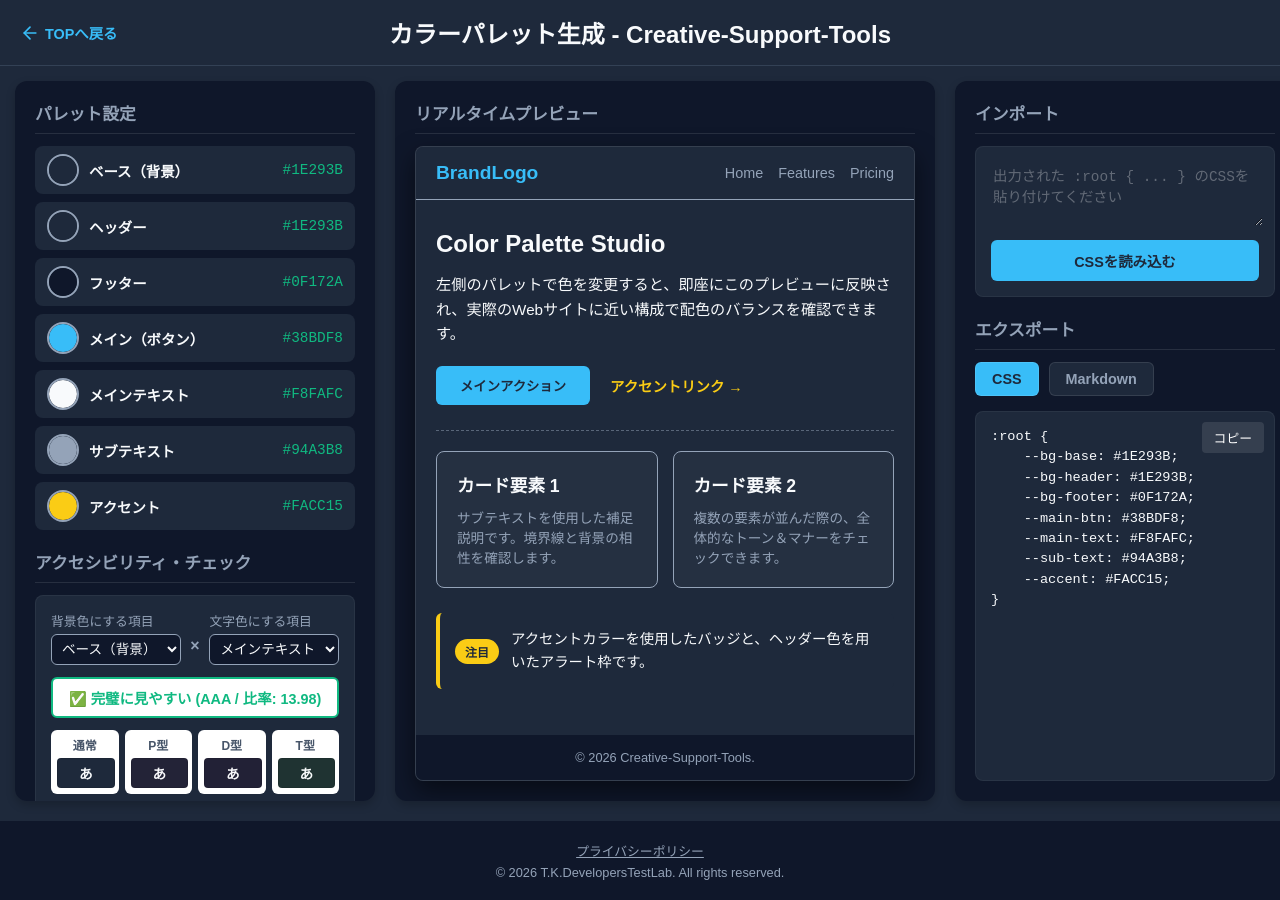
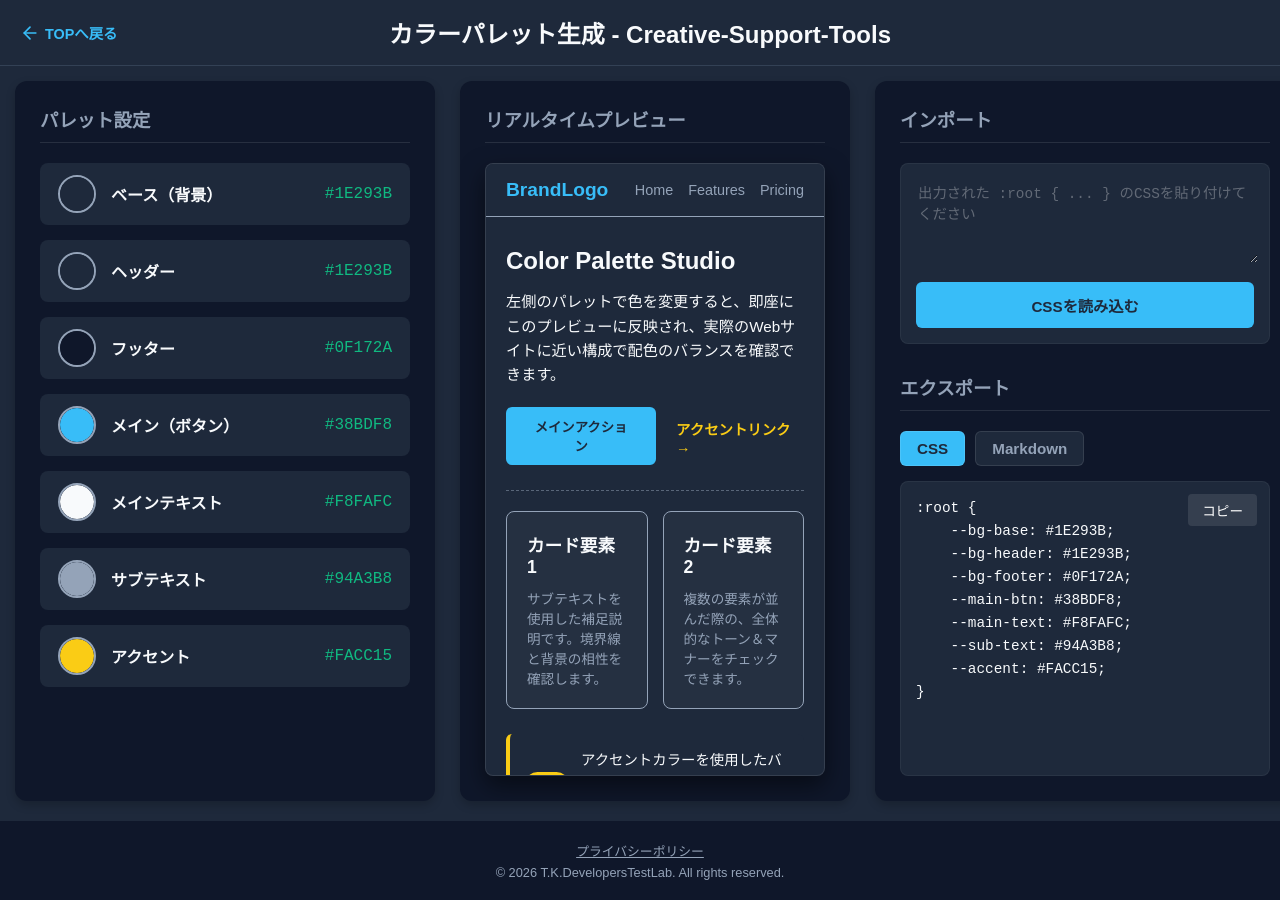
Before and after one commit to Tukigase/creative-support-tools, a Jekyll site: the page built from colorPalette.html, in a window 1280 px wide. Built offline with Jekyll 4.4.1, drawn with Linux system fonts in a browser that asks for light colours.

Commit message:
全般改善

```diff
--- a/assets/css/colorPalette.css
+++ b/assets/css/colorPalette.css
@@ -1,27 +1,23 @@
 /* レイアウト全体設定 */
 .container-fluid {
     padding: 15px;
-    /* 全体の余白を詰める */
     width: 100%;
-    max-width: 1600px;
+    max-width: 1700px;
+    /* 全体幅を少し拡張 */
     margin: 0 auto;
-    /* 上下のマージンを削る */
     height: calc(100vh - 180px);
-    /* 画面の高さにピッタリ合わせる */
+    /* 共通ヘッダー・フッター分を引く */
     display: flex;
     flex-direction: column;
 }
 
 .studio-layout {
     display: grid;
-    grid-template-columns: 360px 1fr 340px;
-    /* 左: 360px, 中: 自動, 右: 340px */
-    gap: 20px;
-    /* 隙間を詰める */
+    /* ★ 左右のパネルを 420px に拡大してゆったりと！ */
+    grid-template-columns: 420px 1fr 420px;
+    gap: 25px;
     flex: 1;
-    /* コンテナ内で高さを最大限使う */
     min-height: 0;
-    /* Gridはみ出し防止 */
 }
 
 @media (max-width: 1200px) {
@@ -44,20 +40,16 @@
     }
 }
 
-/* パネル共通デザイン（高さを自動で埋める） */
+/* パネル共通デザイン */
 .panel {
     background-color: var(--bg-footer);
-    padding: 20px;
-    /* 30pxから圧縮 */
+    padding: 25px;
     border-radius: 12px;
     box-shadow: 0 4px 10px rgba(0, 0, 0, 0.2);
     display: flex;
     flex-direction: column;
     height: 100%;
-    /* パネル自体を縦100%に */
     box-sizing: border-box;
-
-    /* 画面が狭い時だけスクロールを許可 */
     overflow-y: auto;
 }
 
@@ -75,54 +67,54 @@
 }
 
 .panel h2 {
-    font-size: 1.05rem;
+    font-size: 1.15rem;
+    /* 見出しを少し大きく */
     color: var(--sub-text);
     margin-top: 0;
-    margin-bottom: 12px;
-    /* 25pxから圧縮 */
+    margin-bottom: 20px;
     border-bottom: 1px solid rgba(255, 255, 255, 0.1);
-    padding-bottom: 8px;
+    padding-bottom: 10px;
     flex-shrink: 0;
 }
 
 .mt-4 {
-    margin-top: 20px;
+    margin-top: 30px;
 }
 
-/* 間隔を圧縮 */
-
 /* =========================================
-   左パネル: 色選択
+   左パネル: 色選択 (ゆったりサイズ)
 ========================================= */
 .color-inputs {
     display: flex;
     flex-direction: column;
-    gap: 8px;
+    gap: 15px;
     flex-shrink: 0;
 }
+
+/* 隙間を広げる */
 
 .color-row {
     display: flex;
     align-items: center;
     justify-content: space-between;
     background-color: var(--bg-base);
-    padding: 8px 12px;
-    /* 上下をスリムに */
+    padding: 12px 18px;
+    /* パディングを増やして分厚く */
     border-radius: 8px;
 }
 
 .color-row label {
     flex: 1;
     font-weight: bold;
-    font-size: 0.9rem;
-    margin-left: 10px;
+    font-size: 1rem;
+    margin-left: 15px;
     color: var(--text-color);
 }
 
 .color-row input[type="color"] {
-    width: 32px;
-    height: 32px;
-    /* 44pxから32pxへスマートに */
+    width: 38px;
+    height: 38px;
+    /* カラーチップを押しやすい大きさに */
     border: 2px solid var(--sub-text);
     border-radius: 50%;
     overflow: hidden;
@@ -141,116 +133,11 @@
 }
 
 .hex-val {
-    width: 65px;
+    width: 75px;
     font-family: monospace;
-    font-size: 0.9rem;
+    font-size: 1rem;
     color: #10B981;
     text-align: right;
-}
-
-/* =========================================
-   左パネル: アクセシビリティ
-========================================= */
-.contrast-check-section {
-    background-color: var(--bg-base);
-    padding: 15px;
-    border-radius: 8px;
-    border: 1px solid rgba(255, 255, 255, 0.05);
-    flex-shrink: 0;
-}
-
-.check-selectors {
-    display: flex;
-    align-items: center;
-    justify-content: space-between;
-    margin-bottom: 12px;
-}
-
-.selector-box {
-    display: flex;
-    flex-direction: column;
-    width: 45%;
-}
-
-.selector-box label {
-    font-size: 0.8rem;
-    color: var(--sub-text);
-    margin-bottom: 4px;
-}
-
-.selector-box select {
-    padding: 6px;
-    border-radius: 6px;
-    background-color: var(--bg-footer);
-    color: var(--main-text);
-    border: 1px solid var(--sub-text);
-    font-size: 0.85rem;
-    outline: none;
-}
-
-.cross-icon {
-    font-weight: bold;
-    color: var(--sub-text);
-    margin-top: 15px;
-    font-size: 1rem;
-}
-
-.contrast-badge {
-    display: block;
-    text-align: center;
-    padding: 8px;
-    border-radius: 6px;
-    font-weight: bold;
-    font-size: 0.9rem;
-    background-color: #FFFFFF;
-    margin-bottom: 12px;
-}
-
-.contrast-badge.pass {
-    color: #10B981;
-    border: 2px solid #10B981;
-}
-
-.contrast-badge.warning {
-    color: #F59E0B;
-    border: 2px solid #F59E0B;
-}
-
-.contrast-badge.fail {
-    color: #EF4444;
-    border: 2px solid #EF4444;
-}
-
-.universal-check-area {
-    display: grid;
-    grid-template-columns: repeat(4, 1fr);
-    gap: 6px;
-}
-
-.sim-item {
-    background-color: #FFFFFF;
-    padding: 6px;
-    border-radius: 6px;
-    text-align: center;
-}
-
-.sim-label {
-    font-size: 0.75rem;
-    color: #475569;
-    font-weight: bold;
-}
-
-.sim-chip {
-    width: 100%;
-    height: 28px;
-    border-radius: 4px;
-    margin-top: 4px;
-    display: flex;
-    justify-content: center;
-    align-items: center;
-    font-weight: bold;
-    font-size: 0.85rem;
-    border: 1px solid rgba(0, 0, 0, 0.1);
 }
 
 /* =========================================
@@ -268,7 +155,6 @@
     display: flex;
     flex-direction: column;
     flex: 1;
-    /* 親のパネルに合わせて縦いっぱいに伸びる */
     min-height: 350px;
 }
 
@@ -423,8 +309,6 @@
     flex: 1;
 }
 
-/* エクスポート部分を残りの高さ全開に */
-
 .code-box {
     position: relative;
     background-color: #1E293B;
@@ -433,10 +317,10 @@
     border: 1px solid rgba(255, 255, 255, 0.05);
 }
 
-/* インポートエリアはコンパクトに */
+/* インポートエリア */
 textarea#importCssText {
     width: 100%;
-    height: 60px;
+    height: 80px;
     background-color: transparent;
     color: #F8FAFC;
     font-family: monospace;
@@ -444,7 +328,7 @@
     border: none;
     resize: vertical;
     outline: none;
-    margin-bottom: 10px;
+    margin-bottom: 15px;
 }
 
 textarea#importCssText::placeholder {
@@ -455,11 +339,11 @@
     background-color: var(--main-btn);
     color: var(--bg-base);
     border: none;
-    padding: 10px 16px;
+    padding: 12px 16px;
     border-radius: 6px;
     cursor: pointer;
     font-weight: bold;
-    font-size: 0.9rem;
+    font-size: 0.95rem;
     width: 100%;
     transition: all 0.2s;
 }
@@ -483,7 +367,7 @@
     border-radius: 6px;
     cursor: pointer;
     font-weight: bold;
-    font-size: 0.9rem;
+    font-size: 0.95rem;
 }
 
 .tab-btn.active {
@@ -508,29 +392,29 @@
     overflow: hidden;
 }
 
-/* 出力コードエリアはフレックスで画面下までピッタリ伸びる */
+/* 出力コードエリア */
 .code-box code {
     flex: 1;
     display: block;
     font-family: monospace;
     color: #F8FAFC;
-    font-size: 0.85rem;
+    font-size: 0.9rem;
     white-space: pre-wrap;
-    line-height: 1.5;
+    line-height: 1.6;
     overflow-y: auto;
 }
 
 .code-box .copy-button {
     position: absolute;
-    top: 10px;
-    right: 10px;
+    top: 12px;
+    right: 12px;
     background-color: rgba(255, 255, 255, 0.1);
     border: none;
     color: white;
-    padding: 6px 12px;
+    padding: 6px 14px;
     border-radius: 4px;
     cursor: pointer;
-    font-size: 0.8rem;
+    font-size: 0.85rem;
 }
 
 .code-box .copy-button:hover {
--- a/assets/js/colorPalette.js
+++ b/assets/js/colorPalette.js
@@ -11,15 +11,12 @@
     ];
 
     const inputsArea = document.getElementById('colorInputsArea');
-    const bgSelect = document.getElementById('bgRoleSelect');
-    const textSelect = document.getElementById('textRoleSelect');
     const mockupWindow = document.getElementById('mockupWindow');
     const cssOutputCode = document.getElementById('cssOutputCode');
     const mdOutputCode = document.getElementById('mdOutputCode');
 
-    // 2. 左パネル：入力UIとプルダウンの動的生成
+    // 2. 左パネル：入力UIの動的生成
     paletteSettings.forEach(setting => {
-        // 色選択（カラーピッカー）行の生成
         const row = document.createElement('div');
         row.className = 'color-row';
         row.innerHTML = `
@@ -28,12 +25,6 @@
             <span class="hex-val" id="${setting.id}-hex">${setting.defaultHex}</span>
         `;
         inputsArea.appendChild(row);
-
-        // アクセシビリティ判定用のプルダウン選択肢を追加
-        const optBg = new Option(setting.label, setting.id);
-        const optText = new Option(setting.label, setting.id);
-        bgSelect.add(optBg);
-        textSelect.add(optText);
 
         // 色が変更されたときのイベントリスナー
         const inputEl = document.getElementById(setting.id);
@@ -44,11 +35,7 @@
         });
     });
 
-    // アクセシビリティ判定の初期選択
-    bgSelect.value = 'bg-base';
-    textSelect.value = 'main-text';
-
-    // 3. 全体更新関数（モックアップ反映・コード出力・判定実行）
+    // 3. 全体更新関数（モックアップ反映・コード出力）
     function updatePalette() {
         let cssString = `:root {\n`;
         let mdString = `| 役割 | プレビュー | カラーコード | 用途・備考 |\n| :--- | :---: | :--- | :--- |\n`;
@@ -67,93 +54,9 @@
         cssString += `}`;
         cssOutputCode.textContent = cssString;
         mdOutputCode.textContent = mdString;
-
-        // 色が更新されるたびにアクセシビリティも再判定
-        checkIntegratedContrast();
     }
 
-    // --- 色計算関連の補助関数 ---
-    function hexToRgbArray(hex) { return [parseInt(hex.slice(1, 3), 16), parseInt(hex.slice(3, 5), 16), parseInt(hex.slice(5, 7), 16)]; }
-    function rgbArrayToHex(rgb) { return "#" + rgb.map(x => Math.max(0, Math.min(255, Math.round(x))).toString(16).padStart(2, '0')).join(''); }
-    function rgbToHsl(r, g, b) {
-        r /= 255; g /= 255; b /= 255;
-        const max = Math.max(r, g, b), min = Math.min(r, g, b);
-        let h, s, l = (max + min) / 2;
-        if (max === min) h = s = 0;
-        else {
-            const d = max - min;
-            s = l > 0.5 ? d / (2 - max - min) : d / (max + min);
-            switch (max) {
-                case r: h = (g - b) / d + (g < b ? 6 : 0); break;
-                case g: h = (b - r) / d + 2; break;
-                case b: h = (r - g) / d + 4; break;
-            }
-            h /= 6;
-        }
-        return [h * 360, s * 100, l * 100];
-    }
-    function simulateColorblindness(rgb, type) {
-        const [r, g, b] = rgb; let R, G, B;
-        if (type === 'P') { R = 0.56667 * r + 0.43333 * g; G = 0.55833 * r + 0.44167 * g; B = 0.24167 * g + 0.75833 * b; }
-        else if (type === 'D') { R = 0.625 * r + 0.375 * g; G = 0.7 * r + 0.3 * g; B = 0.3 * g + 0.7 * b; }
-        else if (type === 'T') { R = 0.95 * r + 0.05 * g; G = 0.43333 * g + 0.56667 * b; B = 0.475 * g + 0.525 * b; }
-        else { return rgb; } // Normal
-        return [R, G, B];
-    }
-    function getLuminance(rgbArray) {
-        let a = rgbArray.map(v => { v /= 255; return v <= 0.03928 ? v / 12.92 : Math.pow((v + 0.055) / 1.055, 2.4); });
-        return a[0] * 0.2126 + a[1] * 0.7152 + a[2] * 0.0722;
-    }
-    function getContrastRatio(rgb1, rgb2) {
-        const lum1 = getLuminance(rgb1), lum2 = getLuminance(rgb2);
-        return (Math.max(lum1, lum2) + 0.05) / (Math.min(lum1, lum2) + 0.05);
-    }
-
-    // 4. アクセシビリティ判定ロジック
-    function checkIntegratedContrast() {
-        const bgId = bgSelect.value;
-        const textId = textSelect.value;
-
-        // プルダウンで選ばれた項目の現在色を取得
-        const bgHex = document.getElementById(bgId).value;
-        const textHex = document.getElementById(textId).value;
-
-        const bgRgb = hexToRgbArray(bgHex);
-        const textRgb = hexToRgbArray(textHex);
-        const bgHsl = rgbToHsl(...bgRgb);
-        const textHsl = rgbToHsl(...textRgb);
-
-        const ratio = getContrastRatio(bgRgb, textRgb).toFixed(2);
-        const deltaH = Math.min(Math.abs(bgHsl[0] - textHsl[0]), 360 - Math.abs(bgHsl[0] - textHsl[0]));
-        const isHalation = bgHsl[1] > 80 && textHsl[1] > 80 && Math.abs(bgHsl[2] - textHsl[2]) < 30 && deltaH > 60;
-
-        const badge = document.getElementById('integratedContrastBadge');
-        if (isHalation) {
-            badge.textContent = `❌ チカチカして目が疲れます (ハレーション)`; badge.className = 'contrast-badge fail';
-        } else if (ratio >= 4.5) {
-            badge.textContent = `✅ 完璧に見やすい (AAA / 比率: ${ratio})`; badge.className = 'contrast-badge pass';
-        } else if (ratio >= 3.0) {
-            badge.textContent = `🆗 見やすい (AA / 比率: ${ratio})`; badge.className = 'contrast-badge pass';
-        } else if (ratio >= 2.5) {
-            badge.textContent = `⚠️ 大文字推奨 (比率: ${ratio})`; badge.className = 'contrast-badge warning';
-        } else {
-            badge.textContent = `❌ 見づらい (NG / 比率: ${ratio})`; badge.className = 'contrast-badge fail';
-        }
-
-        // 4種類の見え方シミュレーションを更新
-        ['Normal', 'P', 'D', 'T'].forEach(type => {
-            const chipBg = document.getElementById(`chip${type}_bg`);
-            const chipText = document.getElementById(`chip${type}_text`);
-            chipBg.style.backgroundColor = rgbArrayToHex(simulateColorblindness(bgRgb, type));
-            chipText.style.color = rgbArrayToHex(simulateColorblindness(textRgb, type));
-        });
-    }
-
-    // プルダウン操作時も判定を再実行
-    bgSelect.addEventListener('change', checkIntegratedContrast);
-    textSelect.addEventListener('change', checkIntegratedContrast);
-
-    // 5. 右パネル：タブ切り替え処理
+    // 4. 右パネル：タブ切り替え処理
     document.querySelectorAll('.tab-btn').forEach(btn => {
         btn.addEventListener('click', (e) => {
             document.querySelectorAll('.tab-btn').forEach(b => b.classList.remove('active'));
@@ -164,7 +67,7 @@
         });
     });
 
-    // 6. 右パネル：コピーボタン処理
+    // 5. 右パネル：コピーボタン処理
     document.querySelectorAll('.copy-button').forEach(button => {
         button.addEventListener('click', function () {
             const targetId = this.dataset.copyTarget;
@@ -181,7 +84,7 @@
         });
     });
 
-    // 7. 右パネル：インポート処理
+    // 6. 右パネル：インポート処理
     const importBtn = document.getElementById('importBtn');
     const importCssText = document.getElementById('importCssText');
 
--- a/colorPalette.html
+++ b/colorPalette.html
@@ -11,45 +11,7 @@
             <section class="panel-section">
                 <h2>パレット設定</h2>
                 <div class="color-inputs" id="colorInputsArea">
-                </div>
-            </section>
-
-            <section class="panel-section mt-4">
-                <h2>アクセシビリティ・チェック</h2>
-                <div class="contrast-check-section">
-                    <div class="check-selectors">
-                        <div class="selector-box">
-                            <label>背景色にする項目</label>
-                            <select id="bgRoleSelect"></select>
-                        </div>
-                        <span class="cross-icon">×</span>
-                        <div class="selector-box">
-                            <label>文字色にする項目</label>
-                            <select id="textRoleSelect"></select>
-                        </div>
                     </div>
-
-                    <div id="integratedContrastBadge" class="contrast-badge">判定中...</div>
-
-                    <div class="universal-check-area">
-                        <div class="sim-item">
-                            <span class="sim-label">通常</span>
-                            <div class="sim-chip" id="chipNormal_bg"><span id="chipNormal_text">あ</span></div>
-                        </div>
-                        <div class="sim-item">
-                            <span class="sim-label">P型</span>
-                            <div class="sim-chip" id="chipP_bg"><span id="chipP_text">あ</span></div>
-                        </div>
-                        <div class="sim-item">
-                            <span class="sim-label">D型</span>
-                            <div class="sim-chip" id="chipD_bg"><span id="chipD_text">あ</span></div>
-                        </div>
-                        <div class="sim-item">
-                            <span class="sim-label">T型</span>
-                            <div class="sim-chip" id="chipT_bg"><span id="chipT_text">あ</span></div>
-                        </div>
-                    </div>
-                </div>
             </section>
         </aside>
 
```
